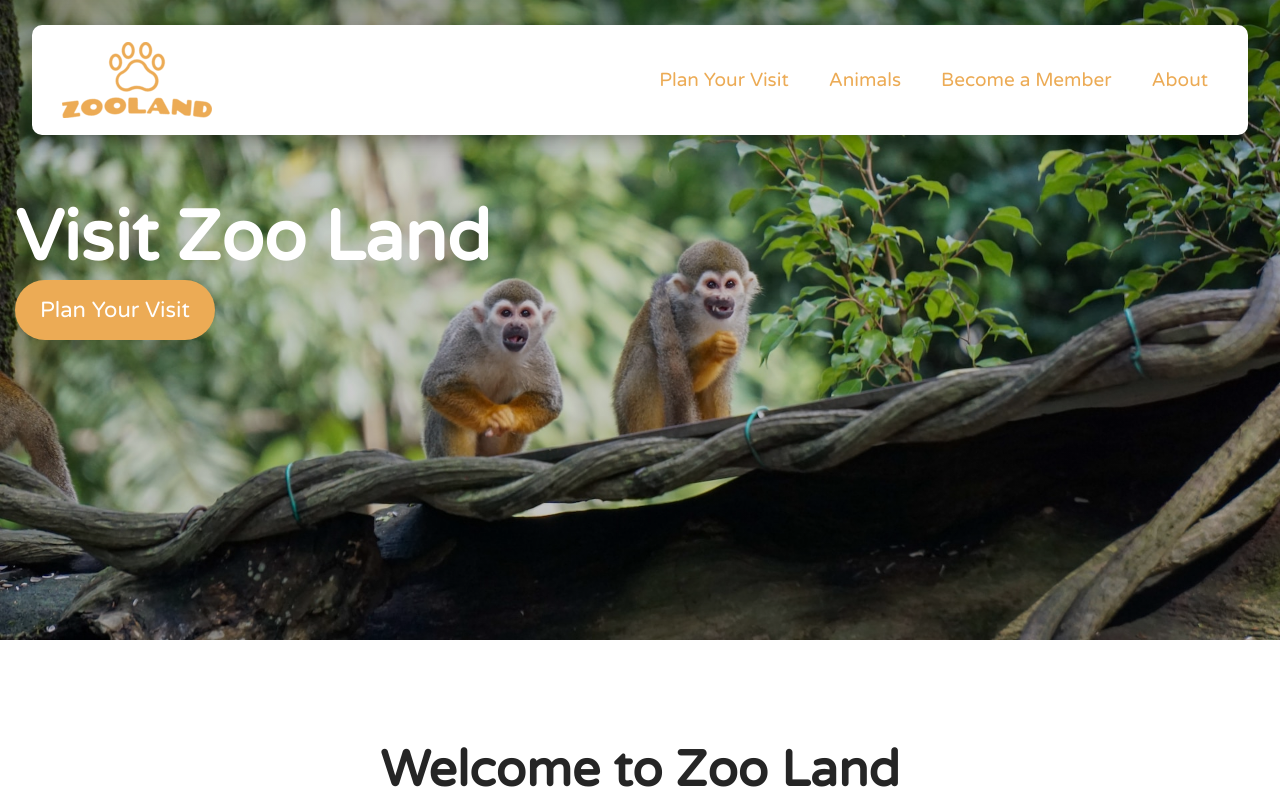
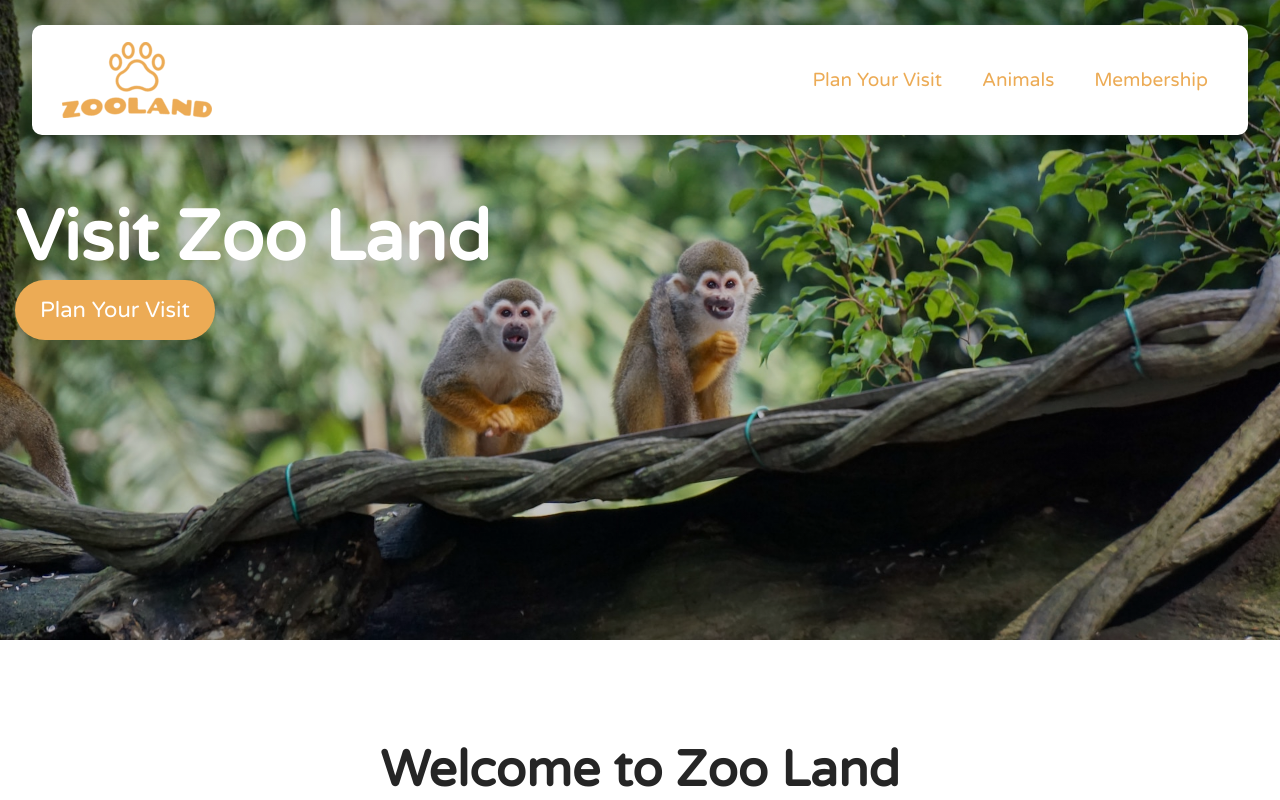
Before and after one commit to memo2k/ZooLand, a React (Create React App) app: page / in a window 1280 px wide. Shown: the top 800 px of the page. Built offline with nearby package versions, Linux system fonts and the light colour scheme.

Commit message:
changed header links

```diff
--- a/src/components/Header.jsx
+++ b/src/components/Header.jsx
@@ -24,11 +24,7 @@ const Header = () => {
               </li>
 
               <li>
-                <Link to="/">Become a Member</Link>
-              </li>
-
-              <li>
-                <Link to="/">About</Link>
+                <Link to="/">Membership</Link>
               </li>
             </ul>
           </nav>
```
